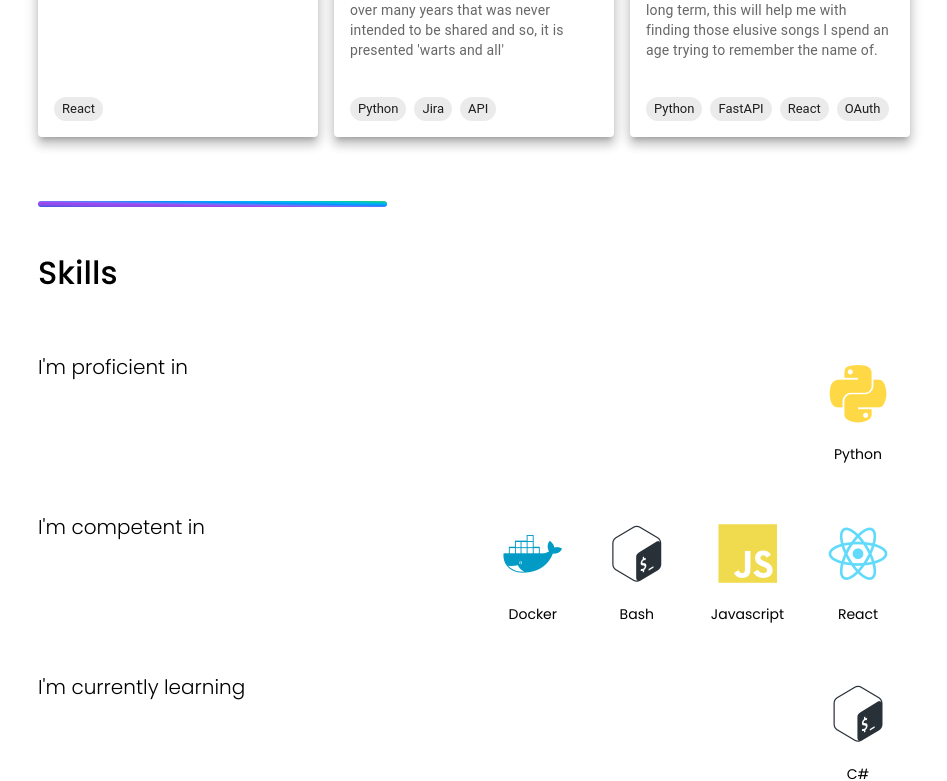
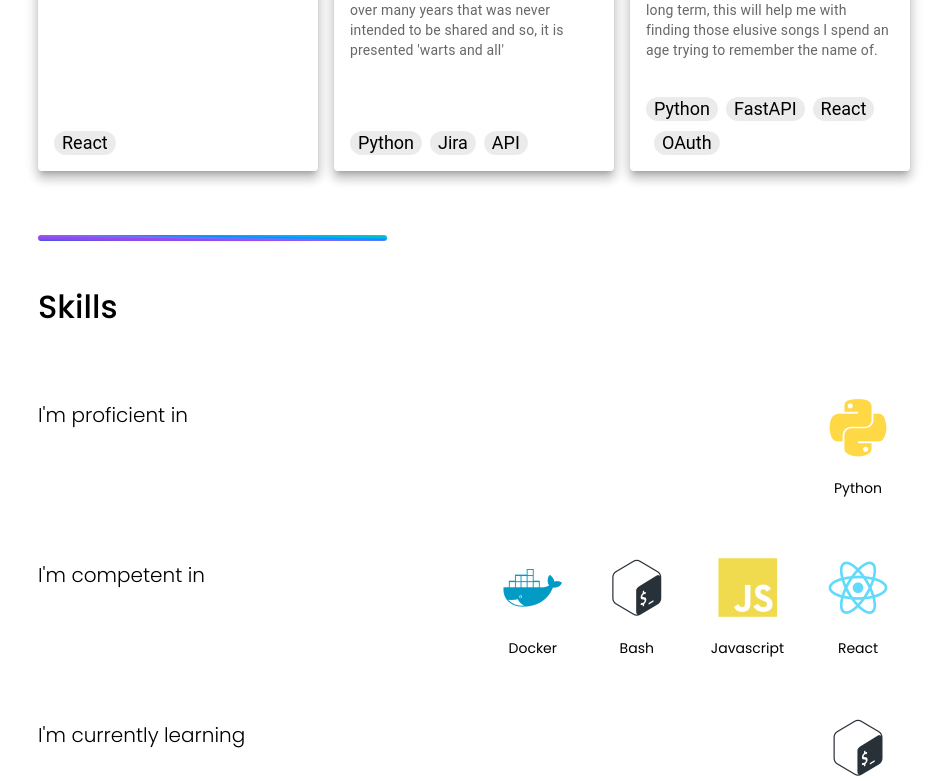
Before and after one commit to davebyrne222/davebyrne222.github.io, a React (Create React App) app: page / in a window 1280 px wide. Shown: the part 1158-1939 px from the top of the page, without its empty margins (166-1113 px from the left). Built offline with nearby package versions, Linux system fonts and the light colour scheme.

Commit message:
reformatted about section for readability

```diff
--- a/src/components/body/body.css
+++ b/src/components/body/body.css
@@ -1,5 +1,11 @@
 .body {
   padding: 12px;
+}
+
+.section > p,
+span {
+  color: black;
+  font-size: 18px;
 }
 
 .section {
@@ -14,4 +20,5 @@
 .section-header {
   font-size: 20px;
   font-weight: 300;
+  margin-top: 30px;
 }
```
